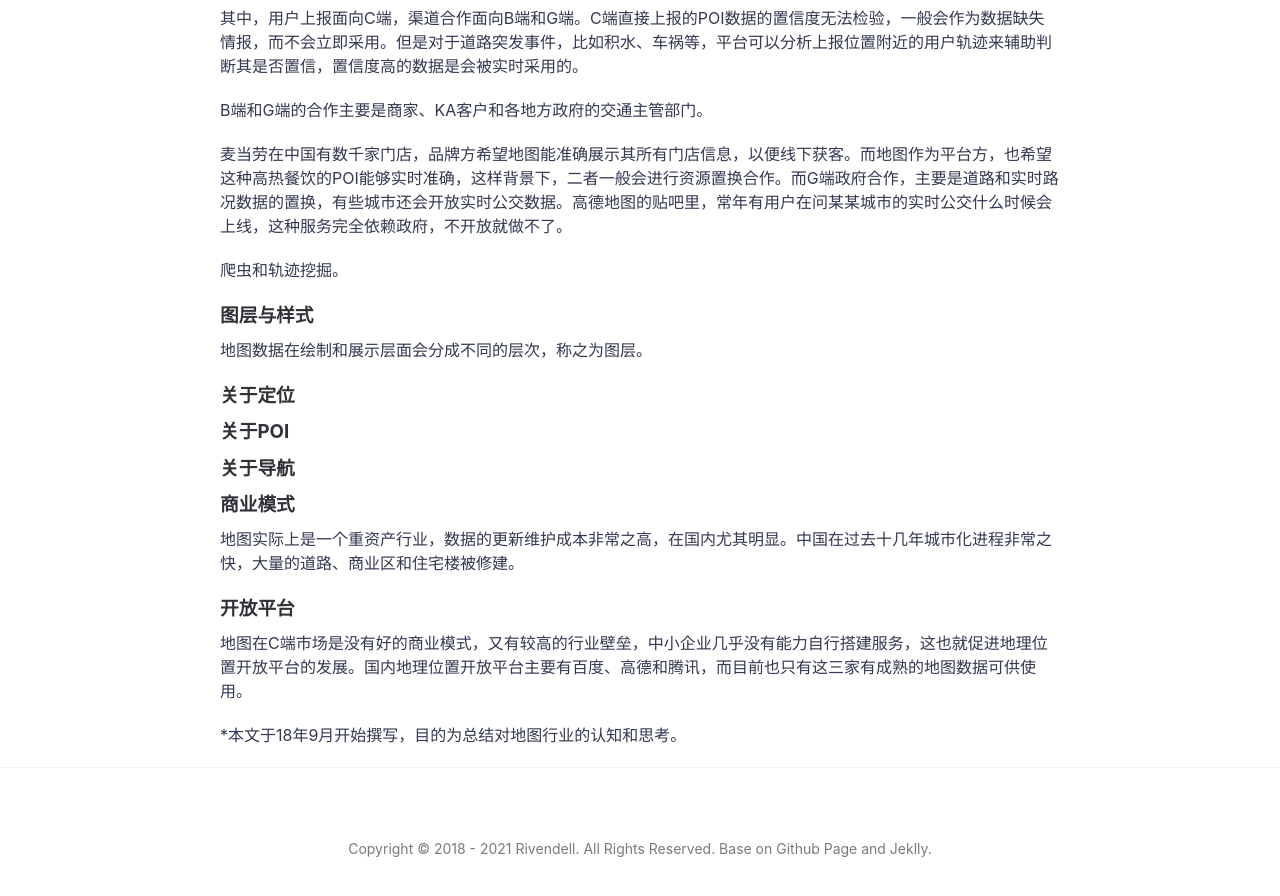
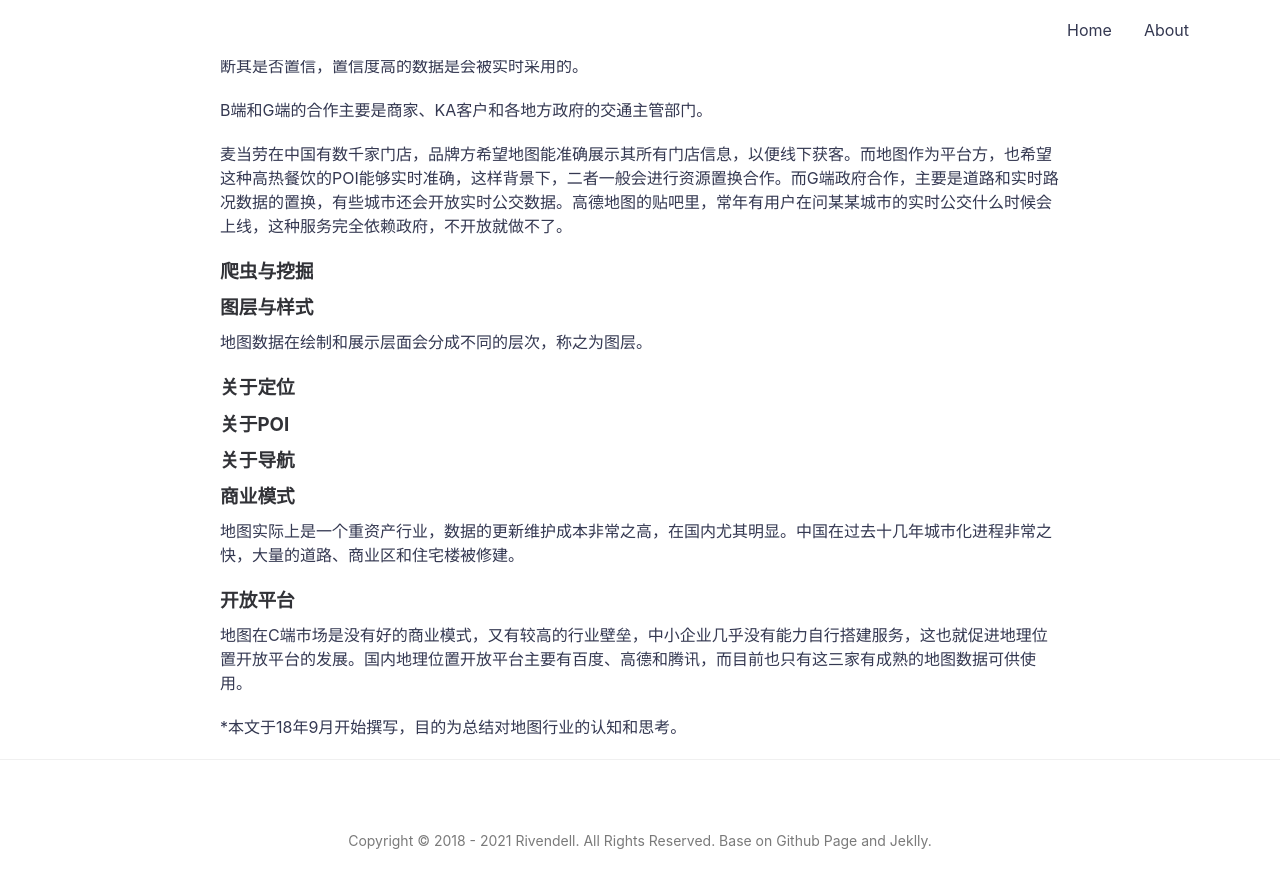
Before and after one commit to icarus507/icarus507.github.io, a Jekyll site: the page built from _posts/2018-09-07-谈谈地图.md, in a window 1280 px wide and 900 px high, scrolled down 2254 px. Shown: the top 896 px of the window. Built offline with Jekyll 4.4.1, drawn with Linux system fonts in a browser that asks for light colours.

Commit message:
Update 2018-09-07-谈谈地图.md

```diff
--- a/_posts/2018-09-07-谈谈地图.md
+++ b/_posts/2018-09-07-谈谈地图.md
@@ -59,7 +59,10 @@
 
 麦当劳在中国有数千家门店，品牌方希望地图能准确展示其所有门店信息，以便线下获客。而地图作为平台方，也希望这种高热餐饮的POI能够实时准确，这样背景下，二者一般会进行资源置换合作。而G端政府合作，主要是道路和实时路况数据的置换，有些城市还会开放实时公交数据。高德地图的贴吧里，常年有用户在问某某城市的实时公交什么时候会上线，这种服务完全依赖政府，不开放就做不了。
 
-爬虫和轨迹挖掘。
+
+
+### 爬虫与挖掘
+
 
 ### 图层与样式
 
```
